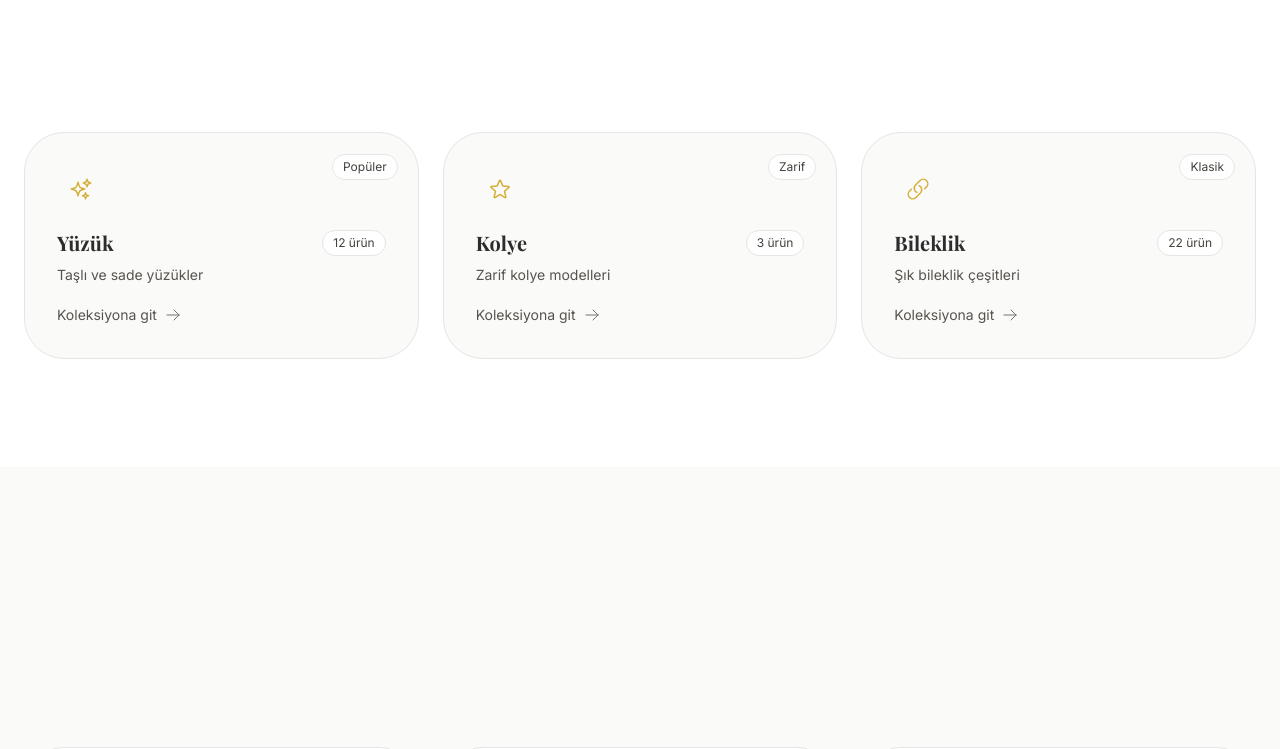
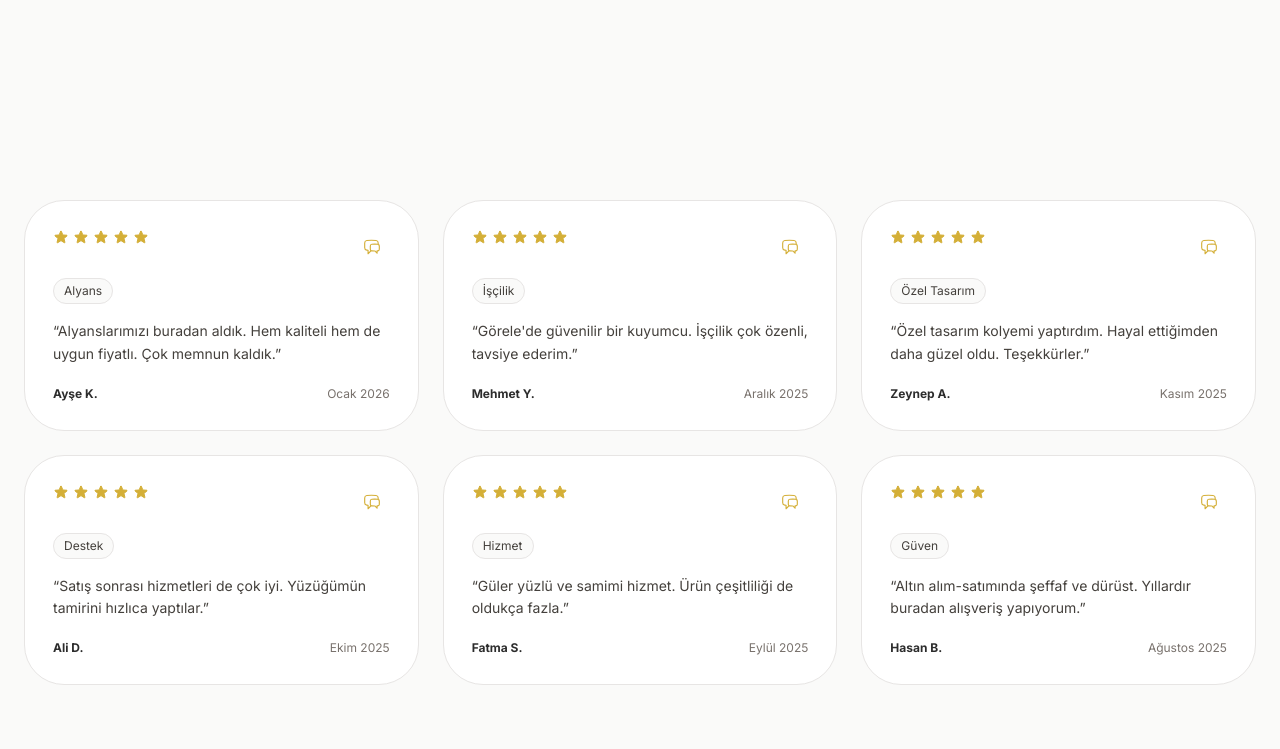
Before and after one commit to Alperen0000/nazarkuyumcusu, a Next.js app: page /homepage in a window 1280 px wide. Shown: the part 1020-1769 px from the top of the page. Built offline with nearby package versions, Linux system fonts and the light colour scheme; a web font is replaced by a local one.

Commit message:
beyaz ekran hatası

```diff
--- a/src/app/homepage/components/CategoryCards.tsx
+++ b/src/app/homepage/components/CategoryCards.tsx
@@ -1,208 +1,245 @@
 'use client';
 
 import { useEffect, useMemo, useRef, useState } from 'react';
-import Link from 'next/link';
 import Icon from '@/components/ui/AppIcon';
-import { PRODUCTS } from '@/data/product';
 
-interface Category {
-  id: 'yuzuk' | 'kolye' | 'bileklik';
+interface Review {
+  id: string;
   name: string;
-  icon: string;
-  href: string;
-  description: string;
-  badge?: string;
+  rating: number;
+  comment: string;
+  date: string;
+  tag?: string; // opsiyonel mini etiket
 }
 
-const categories: Category[] = [
+const reviews: Review[] = [
   {
-    id: 'yuzuk',
-    name: 'Yüzük',
-    icon: 'SparklesIcon',
-    href: '/collections/yuzuk',
-    description: 'Taşlı ve sade yüzükler',
-    badge: 'Popüler',
+    id: 'review_1',
+    name: 'Ayşe K.',
+    rating: 5,
+    comment:
+      'Alyanslarımızı buradan aldık. Hem kaliteli hem de uygun fiyatlı. Çok memnun kaldık.',
+    date: 'Ocak 2026',
+    tag: 'Alyans',
   },
   {
-    id: 'kolye',
-    name: 'Kolye',
-    icon: 'StarIcon',
-    href: '/collections/kolye',
-    description: 'Zarif kolye modelleri',
-    badge: 'Zarif',
+    id: 'review_2',
+    name: 'Mehmet Y.',
+    rating: 5,
+    comment: "Görele'de güvenilir bir kuyumcu. İşçilik çok özenli, tavsiye ederim.",
+    date: 'Aralık 2025',
+    tag: 'İşçilik',
   },
   {
-    id: 'bileklik',
-    name: 'Bileklik',
-    icon: 'LinkIcon',
-    href: '/collections/bileklik',
-    description: 'Şık bileklik çeşitleri',
-    badge: 'Klasik',
+    id: 'review_3',
+    name: 'Zeynep A.',
+    rating: 5,
+    comment: 'Özel tasarım kolyemi yaptırdım. Hayal ettiğimden daha güzel oldu. Teşekkürler.',
+    date: 'Kasım 2025',
+    tag: 'Özel Tasarım',
+  },
+  {
+    id: 'review_4',
+    name: 'Ali D.',
+    rating: 5,
+    comment: 'Satış sonrası hizmetleri de çok iyi. Yüzüğümün tamirini hızlıca yaptılar.',
+    date: 'Ekim 2025',
+    tag: 'Destek',
+  },
+  {
+    id: 'review_5',
+    name: 'Fatma S.',
+    rating: 5,
+    comment: 'Güler yüzlü ve samimi hizmet. Ürün çeşitliliği de oldukça fazla.',
+    date: 'Eylül 2025',
+    tag: 'Hizmet',
+  },
+  {
+    id: 'review_6',
+    name: 'Hasan B.',
+    rating: 5,
+    comment: 'Altın alım-satımında şeffaf ve dürüst. Yıllardır buradan alışveriş yapıyorum.',
+    date: 'Ağustos 2025',
+    tag: 'Güven',
   },
 ];
 
-export default function CategoryCards() {
-  const [visibleCards, setVisibleCards] = useState<Set<string>>(new Set());
+export default function CustomerReviews() {
+  const [visibleReviews, setVisibleReviews] = useState<Set<string>>(new Set());
+  const reviewRefs = useRef<Map<string, HTMLDivElement>>(new Map());
 
-  // Link ref’i: Next Link (App Router) anchor’a forwardRef yapar
-  const cardRefs = useRef<Map<string, HTMLAnchorElement>>(new Map());
-
-  // Ürün sayıları otomatik
-  const counts = useMemo(() => {
-    const c = { yuzuk: 0, kolye: 0, bileklik: 0 };
-    for (const p of PRODUCTS) {
-      if (p.category === 'yuzuk') c.yuzuk += 1;
-      if (p.category === 'kolye') c.kolye += 1;
-      if (p.category === 'bileklik') c.bileklik += 1;
-    }
-    return c;
+  const avgRating = useMemo(() => {
+    if (reviews.length === 0) return 0;
+    const sum = reviews.reduce((acc, r) => acc + r.rating, 0);
+    return Math.round((sum / reviews.length) * 10) / 10;
   }, []);
 
   useEffect(() => {
-    if (cardRefs.current.size === 0) return;
+    if (reviewRefs.current.size === 0) return;
 
     const observer = new IntersectionObserver(
       (entries) => {
         entries.forEach((entry) => {
           if (!entry.isIntersecting) return;
+
           const id = entry.target.getAttribute('data-id');
           if (!id) return;
 
-          setVisibleCards((prev) => {
+          setVisibleReviews((prev) => {
             if (prev.has(id)) return prev;
             const next = new Set(prev);
             next.add(id);
             return next;
           });
 
-          // bir kere görünce gözlemlemeyi bırak -> daha az iş
-          observer.unobserve(entry.target);
+          observer.unobserve(entry.target); // performans
         });
       },
       { threshold: 0.15 },
     );
 
-    cardRefs.current.forEach((ref) => observer.observe(ref));
+    reviewRefs.current.forEach((ref) => observer.observe(ref));
     return () => observer.disconnect();
   }, []);
 
   return (
-    // ✅ Hero'daki "Koleksiyonları Gör" butonu bunu bulup buraya kayacak
-    <section id="koleksiyonlar" className="py-20 md:py-24 bg-white scroll-mt-24">
+    <section className="py-20 md:py-24 bg-stone-50">
       <div className="max-w-container mx-auto px-6">
-        {/* Başlık */}
+        {/* Heading */}
         <div className="text-center mb-10 md:mb-16 reveal">
           <span className="text-sm font-mono uppercase tracking-wider text-secondary mb-2 block">
-            Kategoriler
+            Müşteri Yorumları
           </span>
+
           <h2 className="text-4xl md:text-5xl font-playfair font-bold text-primary mb-4">
-            Koleksiyonlarımız
+            Müşterilerimiz Ne Diyor?
           </h2>
+
           <p className="text-lg text-stone-600 max-w-2xl mx-auto">
-            Seçili yüzük, kolye ve bileklik modellerini keşfedin.
+            Nazar Kuyumculuk’ta alışveriş yapan müşterilerimizin paylaştığı deneyimlerden seçmeler.
           </p>
+
+          {/* Mini rating özeti */}
+          <div className="mt-5 flex flex-wrap items-center justify-center gap-3 text-sm text-stone-600">
+            <div className="inline-flex items-center gap-1">
+              {Array.from({ length: 5 }).map((_, i) => (
+                <Icon
+                  key={`avg_star_${i}`}
+                  name="StarIcon"
+                  size={16}
+                  className={`${
+                    i < Math.round(avgRating) ? 'text-secondary fill-secondary' : 'text-stone-300'
+                  }`}
+                />
+              ))}
+            </div>
+
+            <span className="font-medium text-stone-700">{avgRating.toFixed(1)} / 5.0</span>
+            <span className="text-stone-400">•</span>
+            <span>{reviews.length} yorum</span>
+
+            {/* Opsiyonel: “tamamı” aksiyonu (şimdilik #store-info’ya da bağlayabiliriz) */}
+            <span className="hidden sm:inline text-stone-300">•</span>
+            <span className="hidden sm:inline text-stone-500">
+              (Yorumlar örnek amaçlıdır)
+            </span>
+          </div>
         </div>
 
-        {/* Mobil: yatay snap / Desktop: grid */}
+        {/* Mobile: snap slider | Desktop: grid */}
         <div
-          className="
+          className={`
             -mx-6 px-6
             flex gap-4 overflow-x-auto snap-x snap-mandatory pb-3
             [scrollbar-width:none] [-ms-overflow-style:none]
             md:mx-0 md:px-0 md:grid md:grid-cols-2 lg:grid-cols-3 md:gap-6 md:overflow-visible
-          "
+          `}
         >
-          {categories.map((category, index) => {
-            const count =
-              category.id === 'yuzuk'
-                ? counts.yuzuk
-                : category.id === 'kolye'
-                  ? counts.kolye
-                  : counts.bileklik;
-
-            const revealed = visibleCards.has(category.id);
+          {reviews.map((review, index) => {
+            const revealed = visibleReviews.has(review.id);
 
             return (
-              <Link
-                key={category.id}
-                href={category.href}
+              <div
+                key={review.id}
                 ref={(el) => {
-                  if (el) cardRefs.current.set(category.id, el);
-                  else cardRefs.current.delete(category.id);
+                  if (el) reviewRefs.current.set(review.id, el);
+                  else reviewRefs.current.delete(review.id);
                 }}
-                data-id={category.id}
+                data-id={review.id}
+                role="article"
+                aria-label={`${review.name} yorumu`}
+                tabIndex={0}
                 className={`
-                  group relative block
+                  group relative
                   min-w-[85%] sm:min-w-[60%] md:min-w-0
                   snap-start
-                  p-7 md:p-8
-                  bg-stone-50
+                  p-7
+                  bg-white
                   rounded-organic-md
                   border border-stone-200
-                  hover:border-secondary hover:bg-white
                   transition-all duration-500
                   md:hover:shadow-lg md:hover:-translate-y-1
                   focus:outline-none focus:ring-2 focus:ring-secondary/40
                   ${revealed ? 'reveal active' : 'reveal'}
                 `}
-                style={{ transitionDelay: `${index * 90}ms` }}
-                aria-label={`${category.name} koleksiyonunu görüntüle`}
+                style={{ transitionDelay: `${index * 80}ms` }}
               >
-                {/* Üst çizgi (premium detay) */}
+                {/* accent line */}
                 <div
-                  className="absolute left-0 top-0 w-full h-1 bg-gradient-to-r from-secondary via-accent to-secondary
-                             opacity-0 group-hover:opacity-100 transition-opacity"
+                  className="absolute left-0 top-0 w-full h-1 bg-gradient-to-r from-secondary via-accent to-secondary opacity-0 group-hover:opacity-100 transition-opacity"
                   aria-hidden="true"
                 />
 
-                {/* Badge */}
-                {category.badge && (
-                  <div className="absolute top-5 right-5">
-                    <span className="inline-flex items-center px-2.5 py-1 rounded-full text-xs border border-stone-200 bg-white/80 backdrop-blur text-stone-700">
-                      {category.badge}
+                {/* top row */}
+                <div className="flex items-start justify-between gap-3">
+                  {/* Stars: full 5 */}
+                  <div className="inline-flex items-center gap-1">
+                    {Array.from({ length: 5 }).map((_, i) => (
+                      <Icon
+                        key={`star_${review.id}_${i}`}
+                        name="StarIcon"
+                        size={16}
+                        className={`${
+                          i < review.rating ? 'text-secondary fill-secondary' : 'text-stone-300'
+                        }`}
+                      />
+                    ))}
+                  </div>
+
+                  <div className="w-9 h-9 rounded-full bg-secondary/10 flex items-center justify-center">
+                    <Icon name="ChatBubbleLeftRightIcon" size={18} className="text-secondary" />
+                  </div>
+                </div>
+
+                {/* Optional tag */}
+                {review.tag && (
+                  <div className="mt-3">
+                    <span className="inline-flex items-center px-2.5 py-1 rounded-full text-xs border border-stone-200 bg-stone-50 text-stone-700">
+                      {review.tag}
                     </span>
                   </div>
                 )}
 
-                {/* Icon */}
-                <div className="w-12 h-12 bg-secondary/10 rounded-full flex items-center justify-center mb-4 group-hover:bg-secondary/20 transition-colors">
-                  <Icon name={category.icon as any} size={24} className="text-secondary" />
+                <p className="mt-4 text-stone-700 leading-relaxed text-sm">
+                  “{review.comment}”
+                </p>
+
+                <div className="mt-5 flex items-center justify-between text-xs">
+                  <span className="font-bold text-primary">{review.name}</span>
+                  <span className="text-stone-500">{review.date}</span>
                 </div>
-
-                {/* Title + Count */}
-                <div className="flex items-center justify-between gap-3">
-                  <h3 className="text-xl font-playfair font-bold text-primary group-hover:text-secondary transition-colors">
-                    {category.name}
-                  </h3>
-
-                  <span className="inline-flex items-center px-2.5 py-1 rounded-full text-xs border border-stone-200 bg-white text-stone-700">
-                    {count} ürün
-                  </span>
-                </div>
-
-                <p className="text-sm text-stone-600 mt-2">{category.description}</p>
-
-                {/* CTA hint */}
-                <div className="mt-5 inline-flex items-center gap-2 text-sm text-stone-600 group-hover:text-primary transition-colors">
-                  Koleksiyona git
-                  <Icon
-                    name="ArrowRightIcon"
-                    size={16}
-                    className="text-stone-500 group-hover:text-primary"
-                  />
-                </div>
-              </Link>
+              </div>
             );
           })}
         </div>
 
-        {/* Mobil ipucu */}
+        {/* Mobile hint */}
         <div className="mt-4 text-center text-sm text-stone-500 md:hidden">
-          Kaydırarak diğer koleksiyonları görebilirsiniz.
+          Kaydırarak diğer yorumları görebilirsiniz.
         </div>
       </div>
 
-      {/* scrollbar gizleme (webkit) */}
+      {/* webkit scrollbar hide */}
       <style jsx>{`
         div::-webkit-scrollbar {
           display: none;
--- a/src/app/homepage/components/CustomerReviews.tsx
+++ b/src/app/homepage/components/CustomerReviews.tsx
@@ -148,12 +148,12 @@ export default function CustomerReviews() {
 
         {/* Mobile: snap slider | Desktop: grid */}
         <div
-          className="
+          className={`
             -mx-6 px-6
             flex gap-4 overflow-x-auto snap-x snap-mandatory pb-3
             [scrollbar-width:none] [-ms-overflow-style:none]
             md:mx-0 md:px-0 md:grid md:grid-cols-2 lg:grid-cols-3 md:gap-6 md:overflow-visible
-          "
+          `}
         >
           {reviews.map((review, index) => {
             const revealed = visibleReviews.has(review.id);
```
Also changed, not shown: src/app/homepage/components/WhyChooseUs.tsx (+4 -4 lines).
